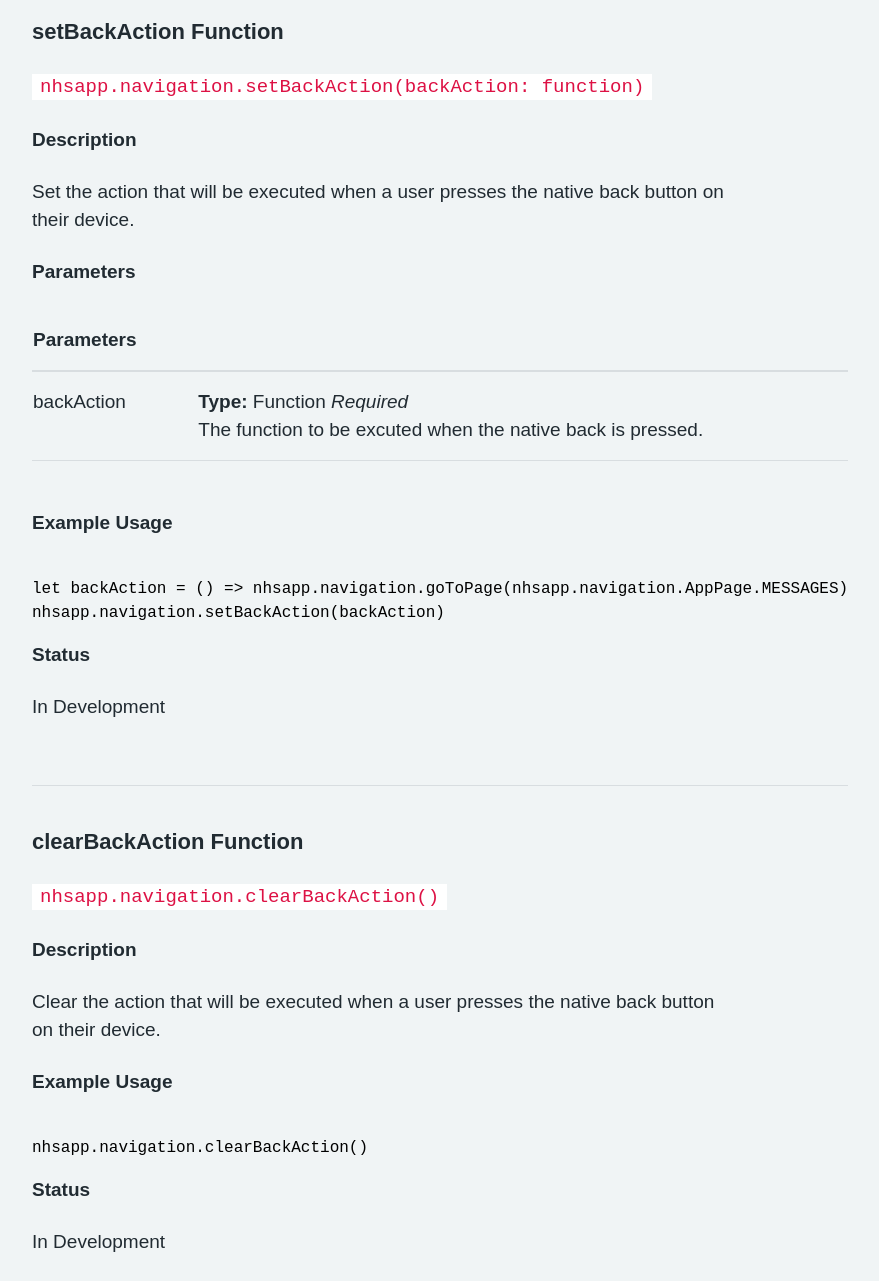
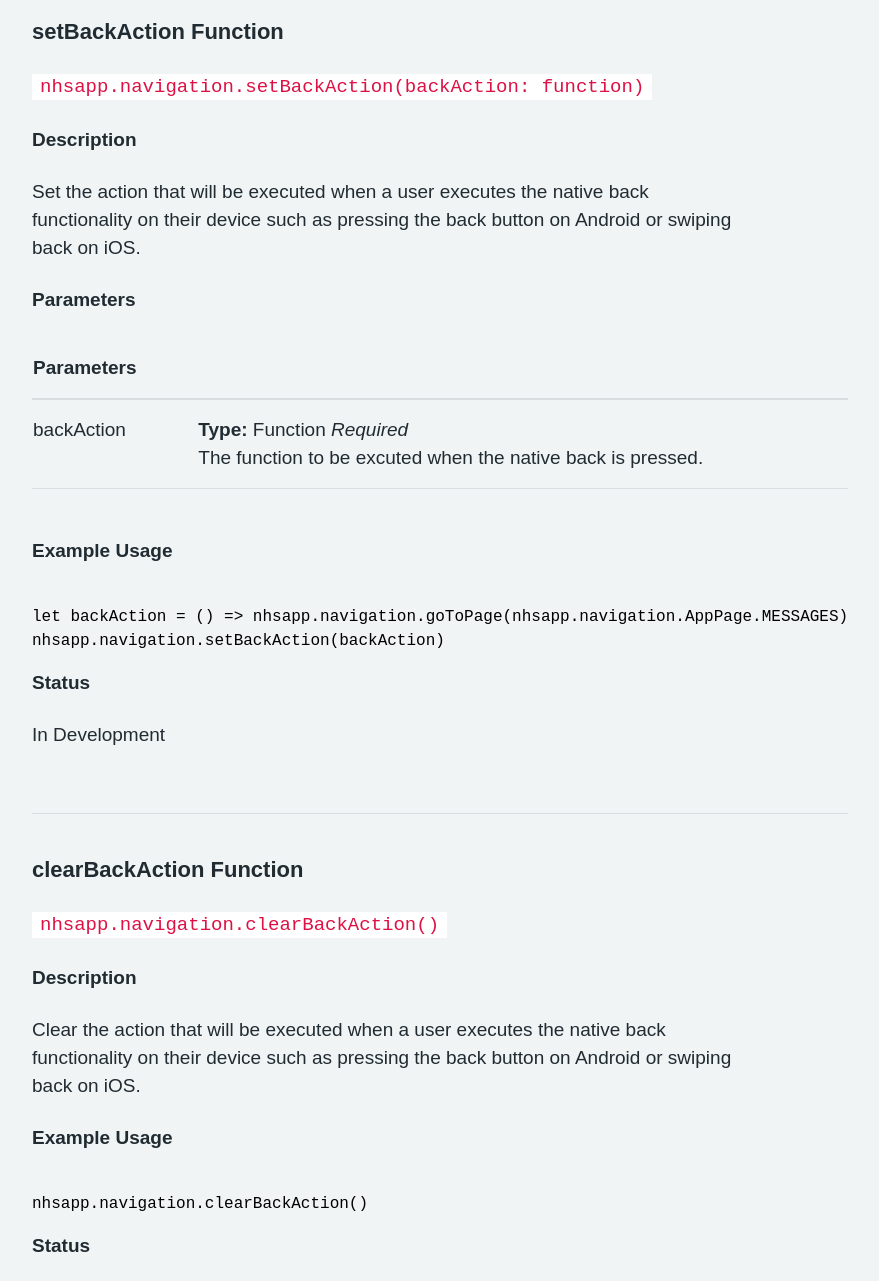
Before and after one commit to nhsconnect/nhsapp-developer-documentation, an Eleventy site: page src/js-api-specification.md in a window 1280 px wide. Shown: the part 2545-3826 px from the top of the page, without its empty margins (342-1221 px from the left). Built offline with nearby package versions, Linux system fonts and the light colour scheme; Eleventy itself is replaced by a stand-in of ours; code samples lack their colours; files that its build step writes are made by us from their sources; a web font is replaced by a local one.

Commit message:
NHSO-22054: Update Docs for Native Back Button

```diff
--- a/src/js-api-specification.md
+++ b/src/js-api-specification.md
@@ -80,7 +80,7 @@ Live
 
 ##### Description
 
-Set the action that will be executed when a user presses the native back button on their device.
+Set the action that will be executed when a user executes the native back functionality on their device such as pressing the back button on Android or swiping back on iOS.
 
 ##### Parameters
 
@@ -106,7 +106,7 @@ In Development
 
 ##### Description
 
-Clear the action that will be executed when a user presses the native back button on their device.
+Clear the action that will be executed when a user executes the native back functionality on their device such as pressing the back button on Android or swiping back on iOS.
 
 
 ##### Example Usage
```
